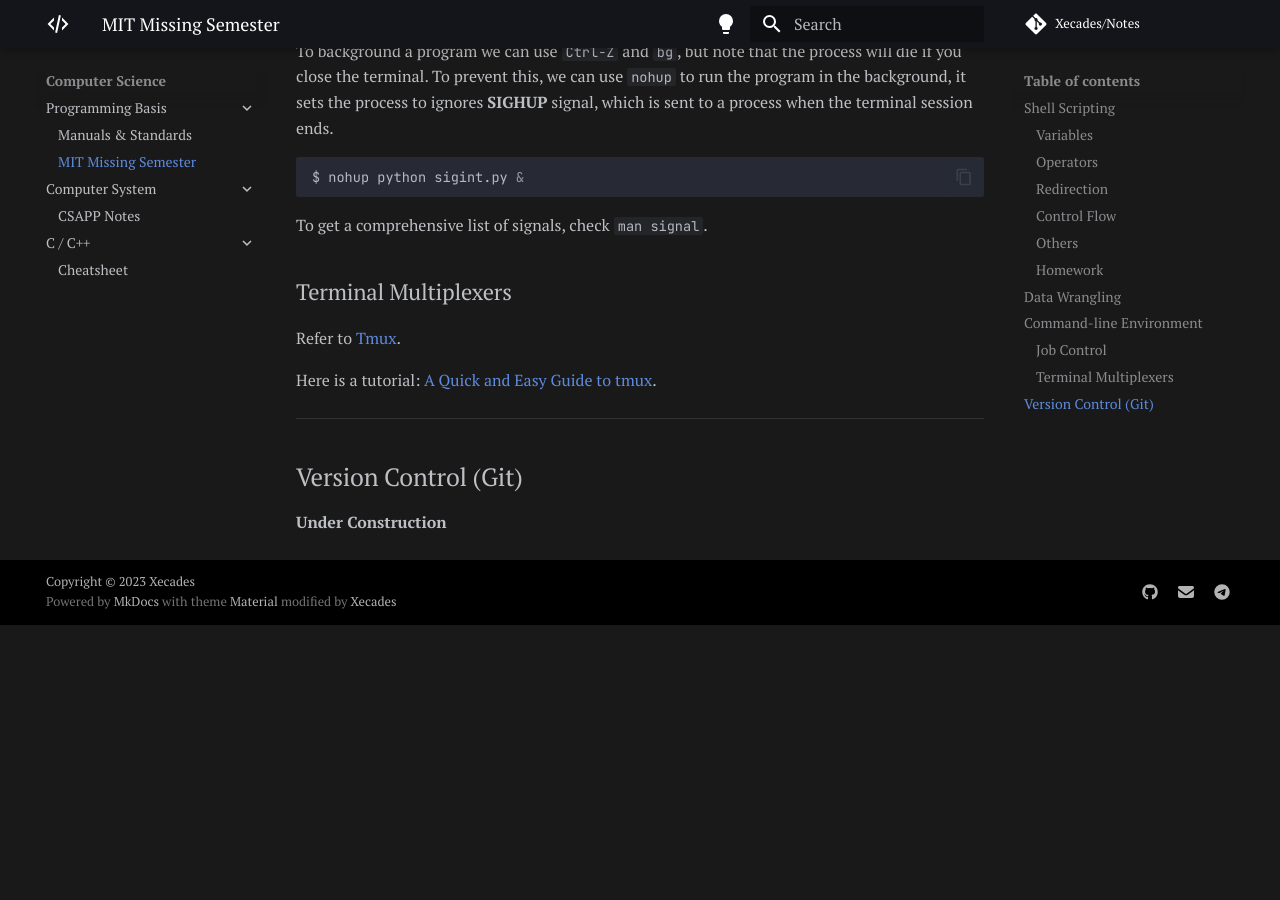
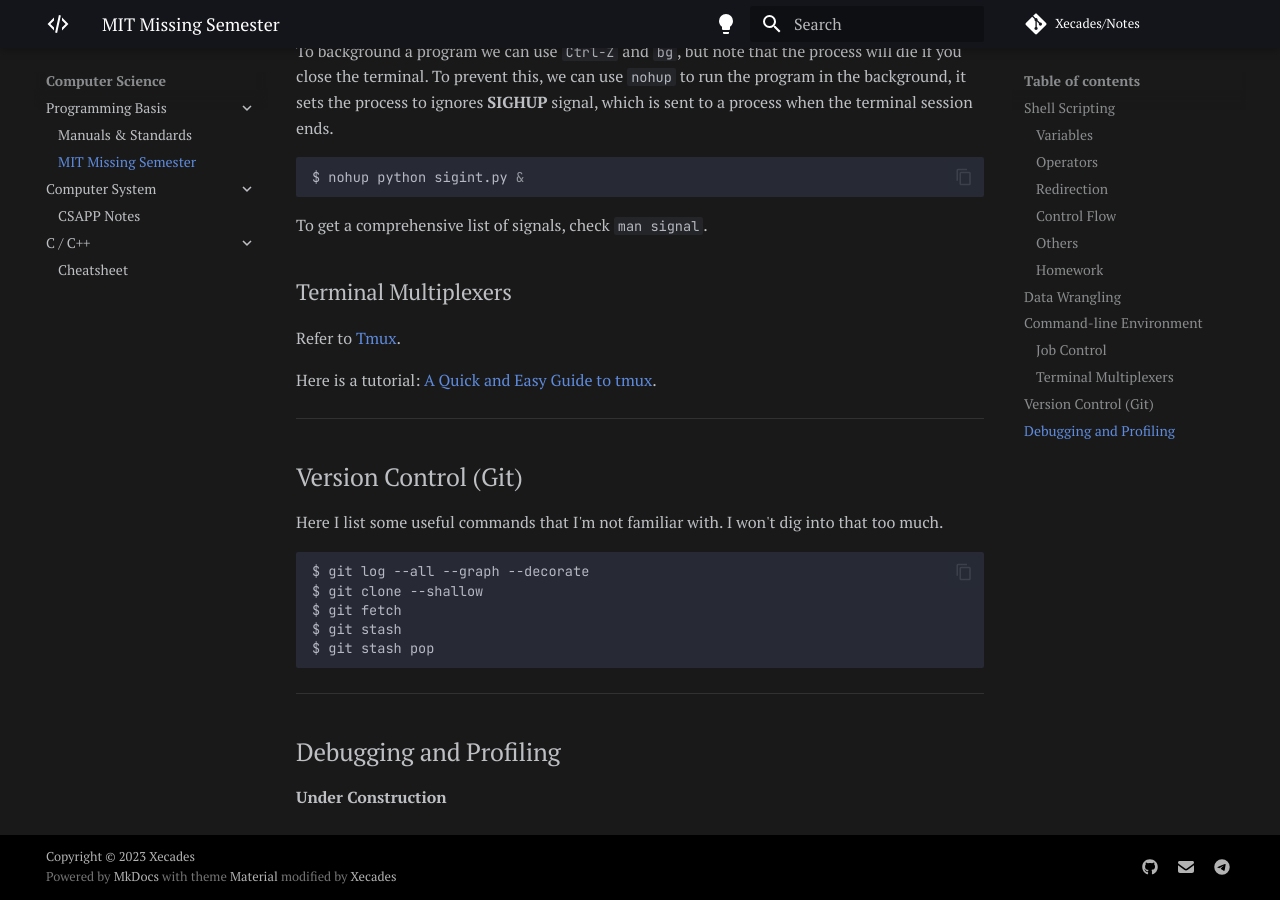
Before and after one commit to Xecades/Notes, an MkDocs documentation site: the page built from docs/cs/basis/mit-missing-semester.md, in a window 1280 px wide and 900 px high, scrolled down 6152 px. Built offline with MkDocs 1.6.1 and Material for MkDocs 9.7.7, drawn with Linux system fonts in a browser that asks for light colours; comment, search, counter and statistics services are not loaded; before the commit the page ends 6777 px from its top, so only the background shows below that.

Commit message:
docs: add Version Control selection in MIT Missing Semester

````diff
--- a/docs/cs/basis/mit-missing-semester.md
+++ b/docs/cs/basis/mit-missing-semester.md
@@ -269,4 +269,18 @@ Here is a tutorial: [A Quick and Easy Guide to tmux](https://www.hamvocke.com/bl
 
 ## Version Control (Git)
 
+Here I list some useful commands that I'm not familiar with. I won't dig into that too much.
+
+```sh
+$ git log --all --graph --decorate
+$ git clone --shallow
+$ git fetch
+$ git stash
+$ git stash pop
+```
+
+---
+
+## Debugging and Profiling
+
 **Under Construction**
````
